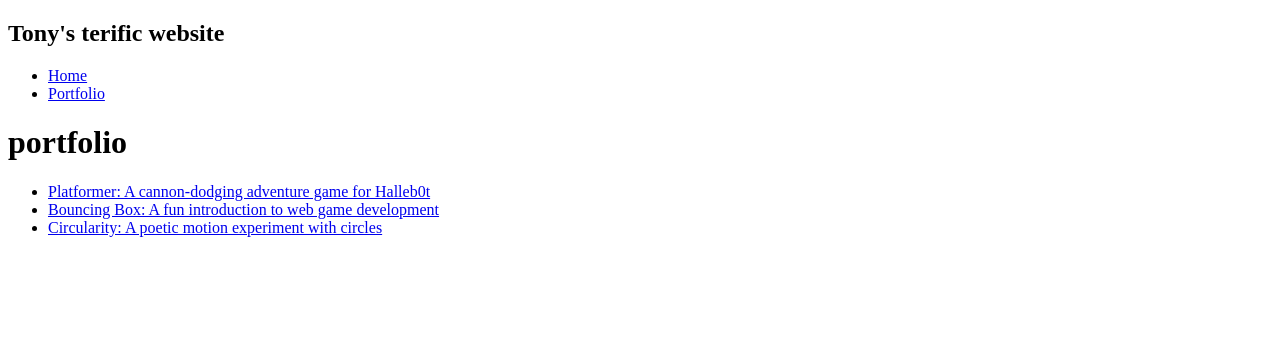
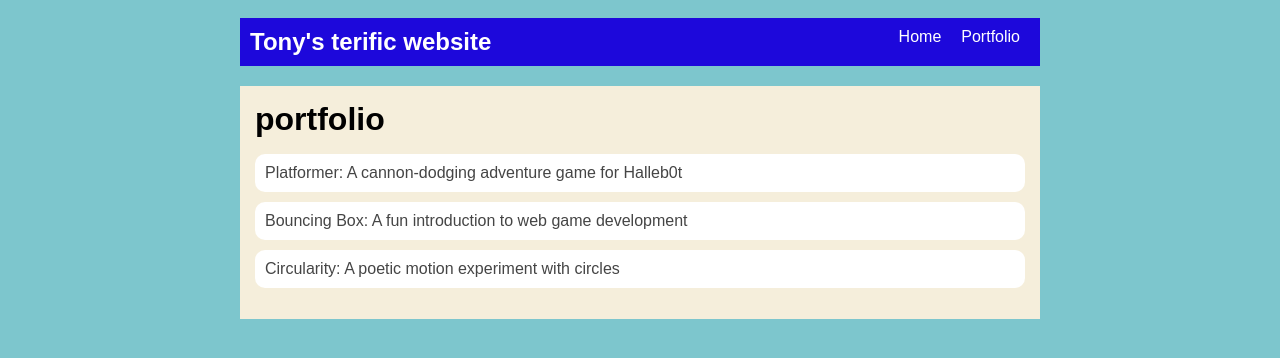
Before and after one commit to tinytony55/tinytony55.github.io, a plain HTML site: page portfolio.html in a window 1280 px wide. Drawn offline with Linux system fonts and the light colour scheme.

Commit message:
fixed portfolio

```diff
--- a/portfolio.html
+++ b/portfolio.html
@@ -2,6 +2,7 @@
 <html>
   <head>
     <title>Tony's terific project</title>
+    <link rel="stylesheet" href="style.css" />
   </head>
 
   <body>
--- a/style.css
+++ b/style.css
@@ -149,3 +149,28 @@
     justify-content: center;
   }
 }
+/* Portfolio styles */
+.content h1 {
+  color: black;
+}
+
+#portfolio {
+  list-style-type: none;
+  padding-left: 0;
+}
+
+#portfolio li {
+  background: #fff;
+  padding: 10px;
+  border-radius: 10px;
+  margin-bottom: 10px;
+}
+
+#portfolio li:hover {
+  background: #eee;
+}
+
+#portfolio a {
+  text-decoration: none;
+  color: #454545;
+}
```
Also changed, not shown: index.html (+4 -3 lines).
